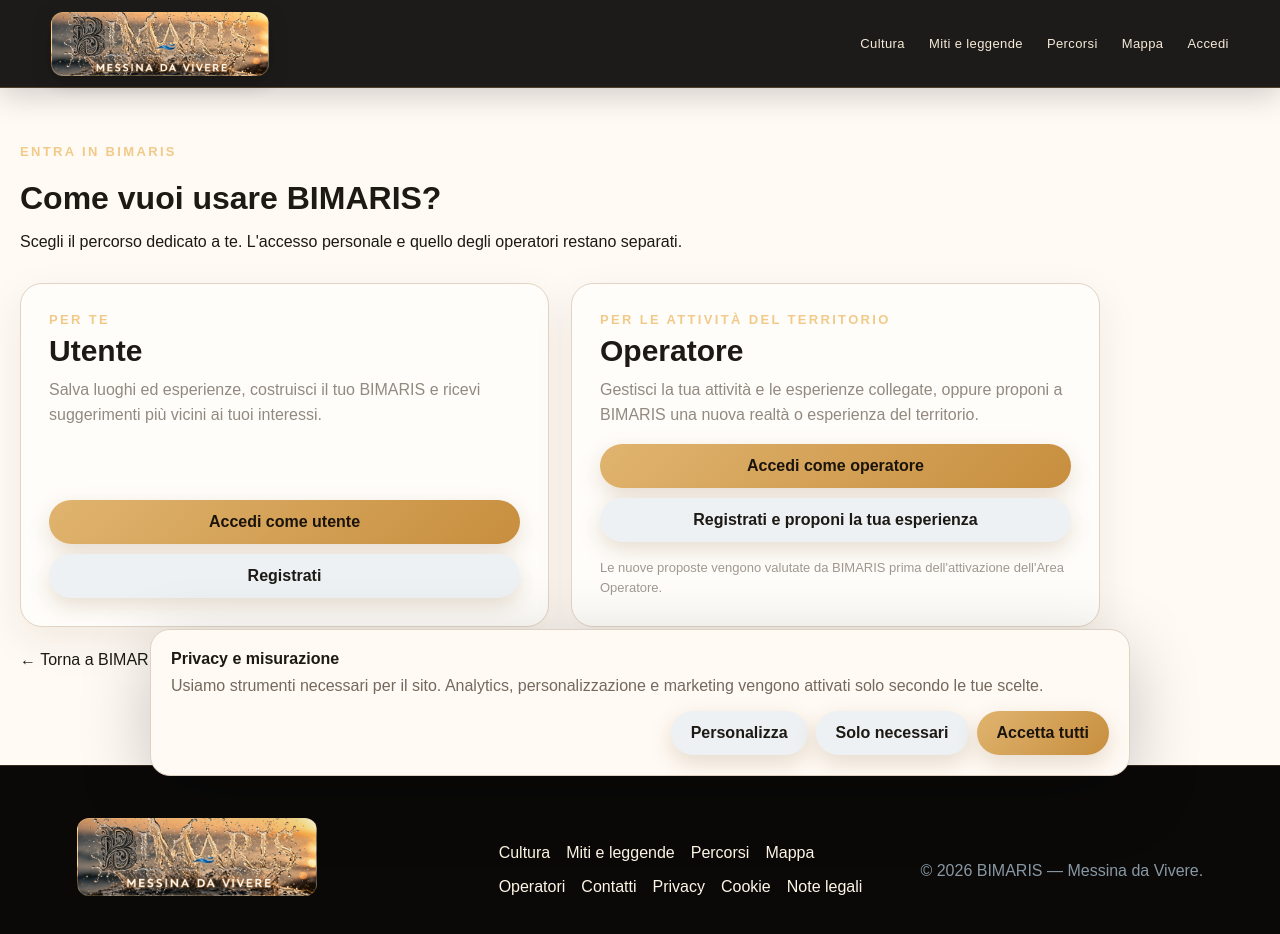
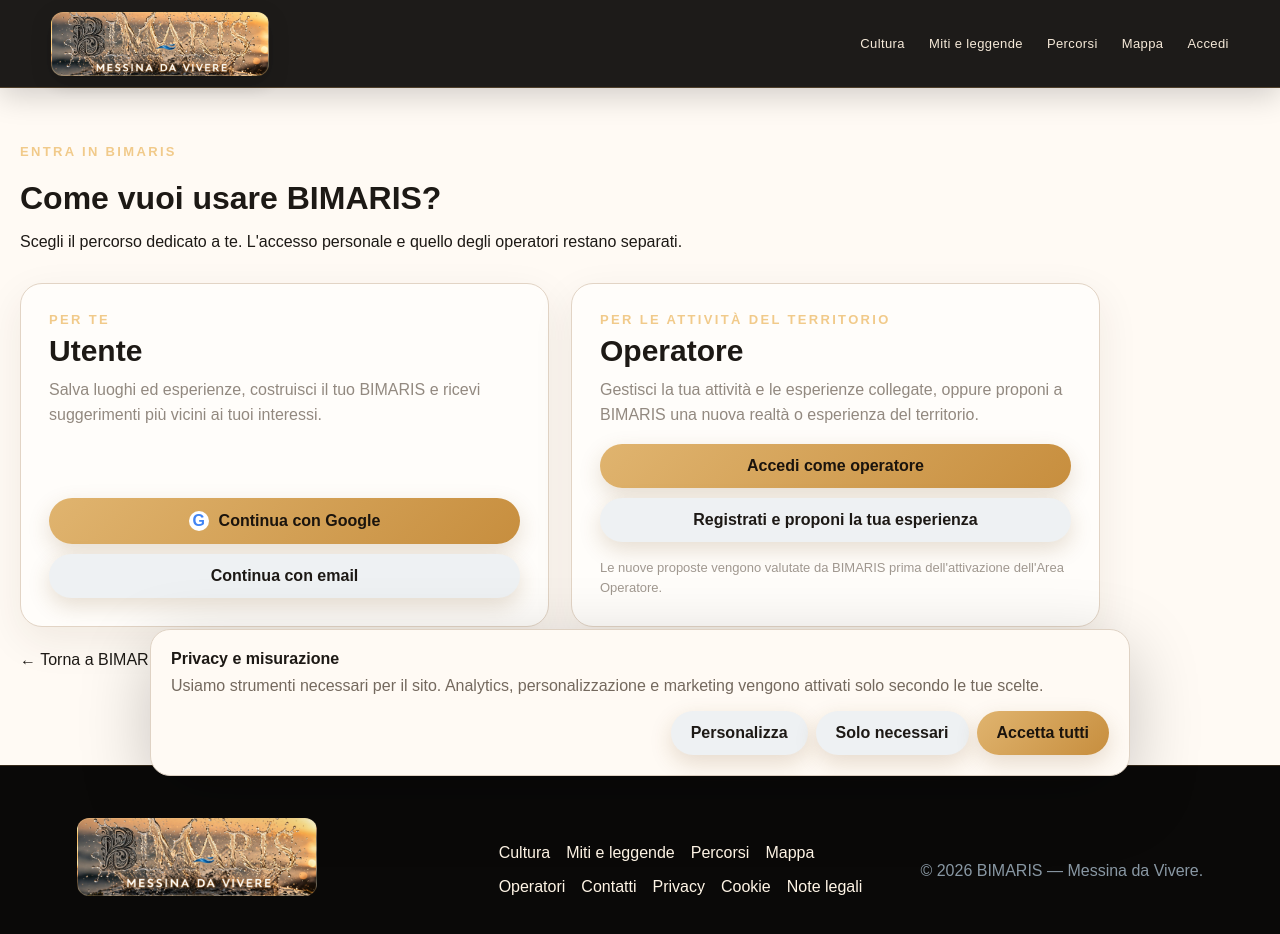
Before and after one commit to giovannibrunetto/bimaris-platform, a Next.js app in the folder apps/web/: page /accedi in a window 1280 px wide. Shown: the top 934 px of the page. Built offline with nearby package versions, Linux system fonts and the light colour scheme.

Commit message:
Add Google sign-in option for BIMARIS users

```diff
--- a/apps/web/app/accedi/page.tsx
+++ b/apps/web/app/accedi/page.tsx
@@ -3,13 +3,14 @@ import Link from "next/link";
 import { FormEvent,useState } from "react";
 import { createBrowserSupabaseClient } from "@/lib/supabase/browser";
 export default function AccediPage(){
- const [email,setEmail]=useState("");const [message,setMessage]=useState("");const [loading,setLoading]=useState(false);const [showLogin,setShowLogin]=useState(false);
+ const [email,setEmail]=useState("");const [message,setMessage]=useState("");const [loading,setLoading]=useState(false);const [googleLoading,setGoogleLoading]=useState(false);const [showLogin,setShowLogin]=useState(false);
+ async function signInWithGoogle(){const supabase=createBrowserSupabaseClient();if(!supabase){setMessage("Accesso non disponibile in questo momento.");return;}setGoogleLoading(true);setMessage("");const {error}=await supabase.auth.signInWithOAuth({provider:"google",options:{redirectTo:`${window.location.origin}/auth/callback`}});if(error){setGoogleLoading(false);setMessage("Accesso con Google non ancora disponibile. Riprova più tardi.");}}
  async function sendMagicLink(event:FormEvent){event.preventDefault();const supabase=createBrowserSupabaseClient();if(!supabase){setMessage("Accesso non disponibile in questo momento.");return;}setLoading(true);setMessage("");const {error}=await supabase.auth.signInWithOtp({email,options:{emailRedirectTo:`${window.location.origin}/auth/callback`}});setLoading(false);setMessage(error?"Non è stato possibile inviare il link. Riprova.":"Controlla la tua email: ti abbiamo inviato il link per accedere a BIMARIS.");}
  const card={padding:28,display:"flex",flexDirection:"column" as const,gap:16,minHeight:310};
  return <div className="container" style={{padding:"56px 20px 80px",maxWidth:1120}}><div className="kicker">Entra in BIMARIS</div><h1 style={{marginBottom:12}}>Come vuoi usare BIMARIS?</h1><p style={{maxWidth:720,marginBottom:32}}>Scegli il percorso dedicato a te. L'accesso personale e quello degli operatori restano separati.</p>
  <div style={{display:"grid",gridTemplateColumns:"repeat(auto-fit,minmax(300px,1fr))",gap:22,alignItems:"stretch"}}>
-  <section className="card" style={card}><div><div className="kicker">Per te</div><h2 style={{fontSize:30,margin:"7px 0 10px"}}>Utente</h2><p style={{margin:0,opacity:.78}}>Salva luoghi ed esperienze, costruisci il tuo BIMARIS e ricevi suggerimenti più vicini ai tuoi interessi.</p></div><div style={{marginTop:"auto",display:"grid",gap:10}}><button className="button" type="button" onClick={()=>setShowLogin(v=>!v)}>Accedi come utente</button><button className="button ghost" type="button" onClick={()=>setShowLogin(true)}>Registrati</button></div>
-  {showLogin&&<form onSubmit={sendMagicLink} style={{display:"grid",gap:10,paddingTop:8,borderTop:"1px solid rgba(0,0,0,.10)"}}><label htmlFor="email"><strong>Email</strong></label><input id="email" type="email" required value={email} onChange={e=>setEmail(e.target.value)} placeholder="nome@email.it" style={{minHeight:48,borderRadius:12,border:"1px solid rgba(0,0,0,.18)",padding:"0 14px",font:"inherit"}}/><button className="button" type="submit" disabled={loading}>{loading?"Invio…":"Ricevi il link di accesso"}</button>{message&&<p role="status" style={{margin:0}}>{message}</p>}<p style={{margin:0,fontSize:13,opacity:.68}}>Se è il tuo primo accesso, BIMARIS creerà il tuo account tramite il link ricevuto via email.</p></form>}</section>
+  <section className="card" style={card}><div><div className="kicker">Per te</div><h2 style={{fontSize:30,margin:"7px 0 10px"}}>Utente</h2><p style={{margin:0,opacity:.78}}>Salva luoghi ed esperienze, costruisci il tuo BIMARIS e ricevi suggerimenti più vicini ai tuoi interessi.</p></div><div style={{marginTop:"auto",display:"grid",gap:10}}><button className="button" type="button" onClick={signInWithGoogle} disabled={googleLoading} style={{display:"flex",alignItems:"center",justifyContent:"center",gap:10}}><span aria-hidden="true" style={{width:20,height:20,borderRadius:"50%",background:"#fff",color:"#4285f4",display:"inline-flex",alignItems:"center",justifyContent:"center",fontWeight:800,fontFamily:"Arial,sans-serif"}}>G</span>{googleLoading?"Connessione a Google…":"Continua con Google"}</button><button className="button ghost" type="button" onClick={()=>setShowLogin(v=>!v)}>Continua con email</button></div>
+  {showLogin&&<form onSubmit={sendMagicLink} style={{display:"grid",gap:10,paddingTop:8,borderTop:"1px solid rgba(0,0,0,.10)"}}><label htmlFor="email"><strong>Email</strong></label><input id="email" type="email" required value={email} onChange={e=>setEmail(e.target.value)} placeholder="nome@email.it" style={{minHeight:48,borderRadius:12,border:"1px solid rgba(0,0,0,.18)",padding:"0 14px",font:"inherit"}}/><button className="button" type="submit" disabled={loading}>{loading?"Invio…":"Ricevi il link di accesso"}</button>{message&&<p role="status" style={{margin:0}}>{message}</p>}<p style={{margin:0,fontSize:13,opacity:.68}}>Se è il tuo primo accesso, BIMARIS creerà automaticamente il tuo account.</p></form>}</section>
   <section className="card" style={card}><div><div className="kicker">Per le attività del territorio</div><h2 style={{fontSize:30,margin:"7px 0 10px"}}>Operatore</h2><p style={{margin:0,opacity:.78}}>Gestisci la tua attività e le esperienze collegate, oppure proponi a BIMARIS una nuova realtà o esperienza del territorio.</p></div><div style={{marginTop:"auto",display:"grid",gap:10}}><Link className="button" href="/area-operatore" style={{textAlign:"center"}}>Accedi come operatore</Link><Link className="button ghost" href="/operatori/candidatura" style={{textAlign:"center"}}>Registrati e proponi la tua esperienza</Link></div><p style={{margin:0,fontSize:13,opacity:.68}}>Le nuove proposte vengono valutate da BIMARIS prima dell'attivazione dell'Area Operatore.</p></section>
  </div><p style={{marginTop:24}}><Link href="/">← Torna a BIMARIS</Link></p></div>;
 }
```
